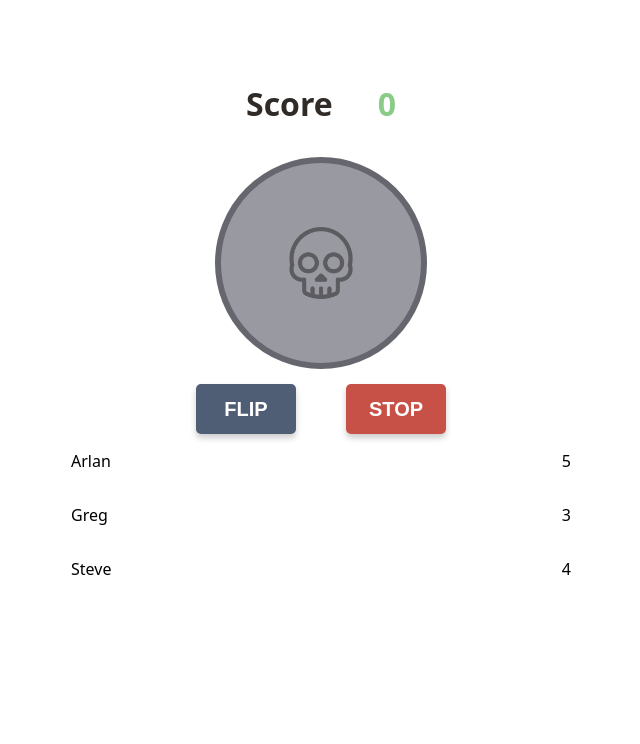
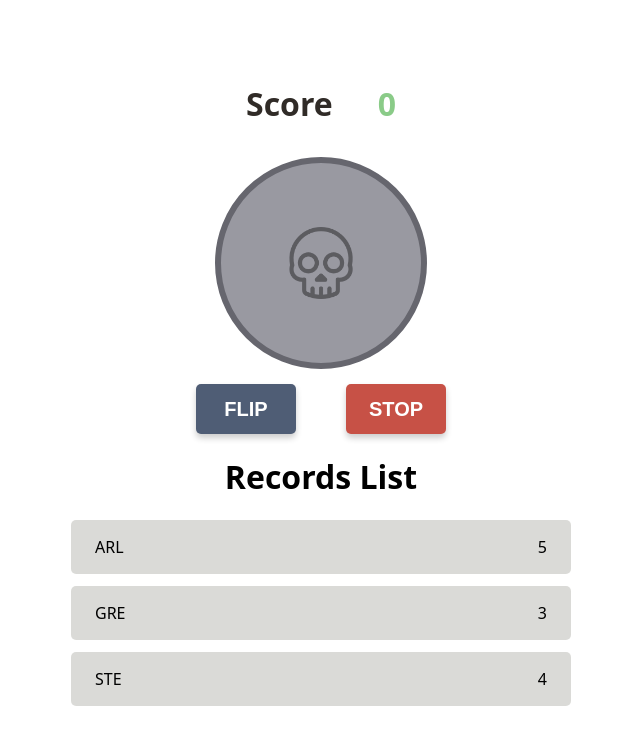
Before and after one commit to Arlan-Z/kbtu-react-api-task, a React (Vite) app in the folder coinflipper-react/: page / in a window 1280 px wide. Shown: the top 744 px of the page, without its empty margins (319-959 px from the left). Built offline with nearby package versions, Linux system fonts and the light colour scheme.

Commit message:
Added score logic

```diff
--- a/coinflipper-react/src/components/Game/Coin/Coin.tsx
+++ b/coinflipper-react/src/components/Game/Coin/Coin.tsx
@@ -7,7 +7,7 @@ const Coin = forwardRef((_, ref) => {
     const [isWin, setIsWin] = useState(false);
 
     useImperativeHandle(ref, () => ({
-        flipCoin: () => setIsWin(Math.random() > 0.5)
+        flipCoin: (isWin : boolean) => setIsWin(isWin)
     }));
 
     return (
@@ -20,5 +20,5 @@ const Coin = forwardRef((_, ref) => {
 export default Coin;
 
 export interface CoinHandle {
-    flipCoin: () => void;
+    flipCoin: (isWin: boolean) => void;
 }
--- a/coinflipper-react/src/components/Game/Game.tsx
+++ b/coinflipper-react/src/components/Game/Game.tsx
@@ -1,15 +1,22 @@
-import { useRef } from "react";
+import { useRef, useState } from "react";
 import Coin, { type CoinHandle } from "./Coin/Coin";
 import CoinButton from "./Coin/CoinButton/CoinButton";
 import './Game.css';
 
-const score = 0;
-
 export default function Game() {
     const coinRef = useRef<CoinHandle>(null);
+    const [score, setScore] = useState<number>(0);
 
     const handleFlip = () => {
-        coinRef.current?.flipCoin();
+        const isWin = Math.random() > 0.5;
+
+        coinRef.current?.flipCoin(isWin);
+
+        if (isWin) {
+            setScore(prev => prev + 1);
+        } else {
+            setScore(0);
+        }
     }
 
     return <div className="game-wrapper">
--- a/coinflipper-react/src/components/RecordTable/RecordRow/RecordRow.css
+++ b/coinflipper-react/src/components/RecordTable/RecordRow/RecordRow.css
@@ -4,4 +4,13 @@
     align-items: center;
     flex-direction: row;
     width: 500px;
+
+    background-color: #b8b8b486;
+    box-sizing: border-box;
+    padding: 0 24px;
+    border-radius: 5px;
 }
+
+.record-row-wrapper p {
+    text-transform: uppercase;
+}
--- a/coinflipper-react/src/components/RecordTable/RecordTable.css
+++ b/coinflipper-react/src/components/RecordTable/RecordTable.css
@@ -0,0 +1,14 @@
+.record-table-wrapper {
+    display: flex;
+    align-items: center;
+    justify-content: center;
+    flex-direction: column;
+}
+
+.records-box {
+    display: flex;
+    align-items: center;
+    justify-content: center;
+    flex-direction: column;
+    gap: 12px;
+}
--- a/coinflipper-react/src/components/RecordTable/RecordTable.tsx
+++ b/coinflipper-react/src/components/RecordTable/RecordTable.tsx
@@ -1,24 +1,29 @@
 import RecordRow from "./RecordRow/RecordRow";
+import './RecordTable.css';
 
 const arr = [
     {
-        user: 'Arlan',
+        user: 'Arl',
         score: 5,
     },
     {
-        user: 'Greg',
+        user: 'Gre',
         score: 3,
     },
     {
-        user: 'Steve',
+        user: 'Ste',
         score: 4,
     }
 ];
 
 export default function RecordTable() {
     return <div className="record-table-wrapper">
-        {arr.map((el) => {
-            return <RecordRow name={el.user} score={el.score}/>
-        })}
+        <h1 className="records-title">Records List</h1>
+
+        <div className="records-box">
+            {arr.map((el) => {
+                return <RecordRow name={el.user} score={el.score}/>
+            })}
+        </div>
     </div>
 }
```
